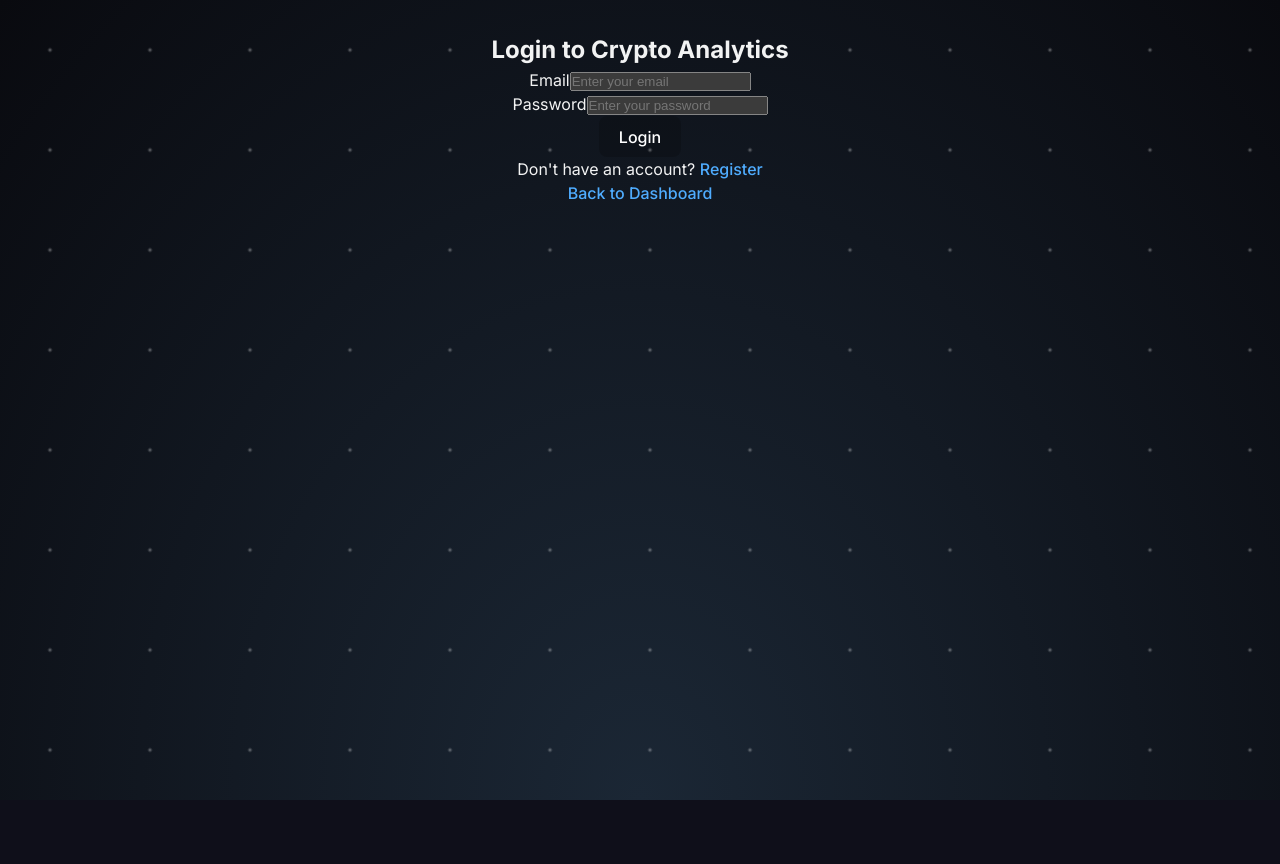
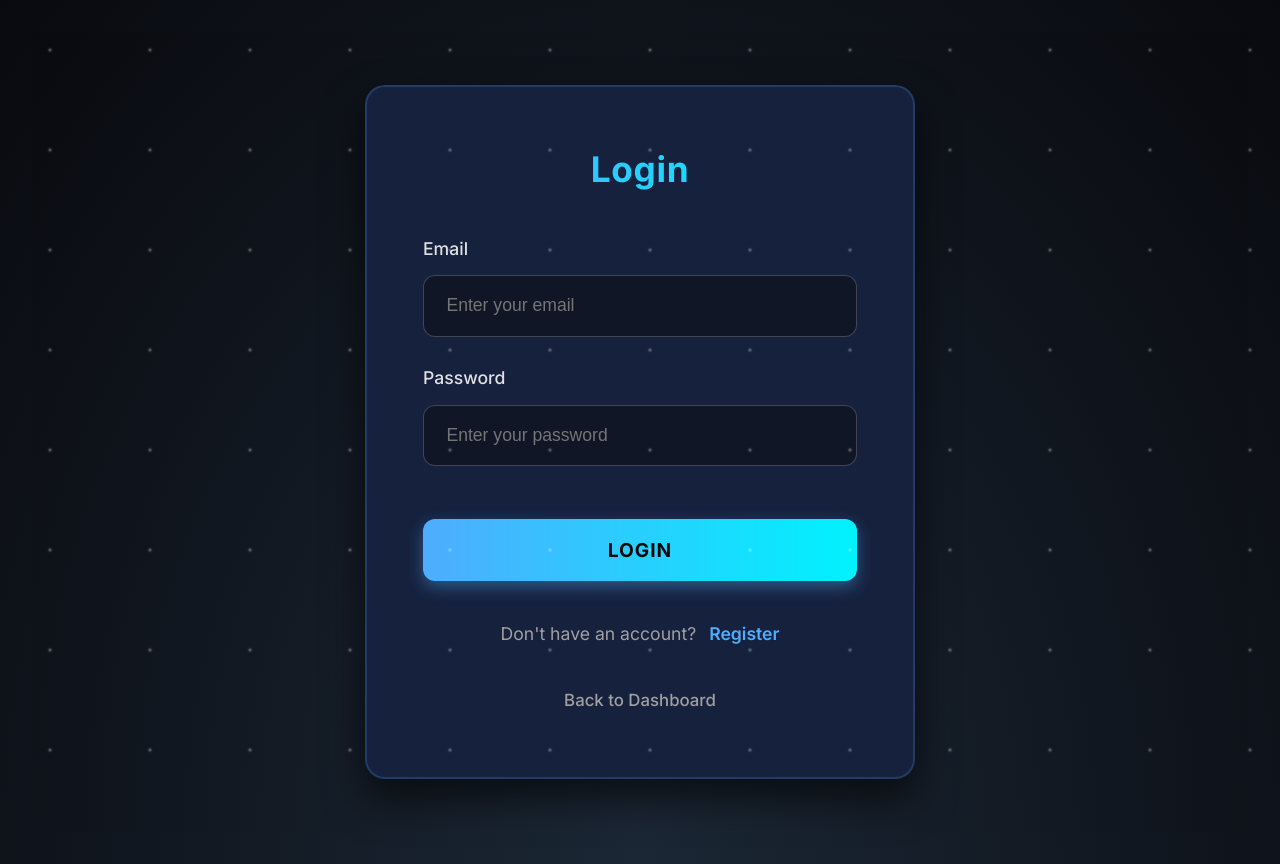
Before and after one commit to tomas-oliveira03/ASM-Frontend, a React (Vite) app in the folder frontend/: page /login in a window 1280 px wide. Before the commit the page ends 800 px from the top, so only its background shows below. Built offline with nearby package versions, Linux system fonts and the light colour scheme.

Commit message:
login back

```diff
--- a/frontend/index.html
+++ b/frontend/index.html
@@ -7,7 +7,7 @@
     <link rel="preconnect" href="https://fonts.googleapis.com">
     <link rel="preconnect" href="https://fonts.gstatic.com" crossorigin>
     <link href="https://fonts.googleapis.com/css2?family=Inter:wght@300;400;500;600;700&display=swap" rel="stylesheet">
-    <title>Crypto Analytics Dashboard</title>
+    <title>Crypto Analytics</title>
   </head>
   <body>
     <div id="root"></div>
--- a/frontend/src/App.css
+++ b/frontend/src/App.css
@@ -873,3 +873,145 @@
     font-size: 0.9rem;
   }
 }
+
+/* Auth Pages Styling (Login & Register) */
+.auth-page {
+  display: flex;
+  justify-content: center;
+  align-items: center;
+  min-height: 100vh;
+  width: 100%;
+  background: radial-gradient(ellipse at bottom, #1B2735 0%, #090A0F 100%);
+  padding: 20px;
+}
+
+.auth-card {
+  width: 100%;
+  max-width: 550px; /* Increased from 450px */
+  background: #16213e; /* Solid color instead of gradient to avoid border issues */
+  border-radius: 20px; /* Increased from 16px */
+  padding: 3.5rem; /* Increased from 2.5rem */
+  box-shadow: 0 20px 40px rgba(0, 0, 0, 0.6); /* Enhanced shadow */
+  border: 2px solid rgba(79, 172, 254, 0.2); /* Cleaner border with theme color */
+  text-align: center;
+}
+
+.auth-card h2 {
+  margin-bottom: 2.5rem; /* Increased from 1.5rem */
+  font-size: 2.2rem; /* Increased from 1.8rem */
+  font-weight: 700;
+  background: linear-gradient(90deg, #4facfe 0%, #00f2fe 100%);
+  background-clip: text;
+  -webkit-background-clip: text;
+  -webkit-text-fill-color: transparent;
+  letter-spacing: 0.02em;
+}
+
+.auth-form {
+  display: flex;
+  flex-direction: column;
+  gap: 1.8rem; /* Increased from 1.2rem */
+  margin-bottom: 2.5rem; /* Increased from 1.5rem */
+}
+
+.form-group {
+  text-align: left;
+}
+
+.form-group label {
+  display: block;
+  margin-bottom: 0.8rem; /* Increased from 0.5rem */
+  font-size: 1.1rem; /* Increased from 1rem */
+  color: #e0e0e0;
+  font-weight: 500;
+}
+
+.form-group input {
+  width: 100%;
+  padding: 1.2rem 1.4rem; /* Increased from 0.8rem 1rem */
+  border-radius: 12px; /* Increased from 8px */
+  border: 1px solid rgba(255, 255, 255, 0.2);
+  background-color: rgba(15, 15, 26, 0.6); /* Lighter background */
+  color: #fff;
+  font-size: 1.1rem; /* Increased from 1rem */
+  transition: all 0.2s ease;
+}
+
+.form-group input:focus {
+  outline: none;
+  border-color: #4facfe;
+  box-shadow: 0 0 0 3px rgba(79, 172, 254, 0.3); /* Increased from 2px */
+}
+
+.auth-submit {
+  background: linear-gradient(90deg, #4facfe 0%, #00f2fe 100%);
+  color: #0a0a0a;
+  padding: 1.2rem; /* Increased from 0.8rem */
+  border: none;
+  border-radius: 12px; /* Increased from 8px */
+  font-weight: 700; /* Increased from 600 */
+  font-size: 1.2rem; /* Increased from 1rem */
+  cursor: pointer;
+  margin-top: 1.5rem; /* Increased from 0.5rem */
+  transition: all 0.3s ease;
+  box-shadow: 0 6px 16px rgba(79, 172, 254, 0.4); /* Enhanced shadow */
+  text-transform: uppercase;
+  letter-spacing: 0.05em;
+}
+
+.auth-submit:hover {
+  transform: translateY(-5px); /* More pronounced hover effect */
+  box-shadow: 0 10px 20px rgba(79, 172, 254, 0.5);
+}
+
+.auth-submit:disabled {
+  background: linear-gradient(90deg, #3a8bc8 0%, #00c2cb 100%);
+  cursor: not-allowed;
+  transform: none;
+}
+
+.auth-switch {
+  margin-top: 2rem; /* Increased from 1.5rem */
+  color: #a0a0a0;
+  font-size: 1.1rem; /* Added font size */
+}
+
+.auth-switch a {
+  color: #4facfe;
+  font-weight: 600; /* Increased from 500 */
+  margin-left: 0.5rem;
+  transition: color 0.2s ease;
+}
+
+.auth-switch a:hover {
+  color: #00f2fe;
+  text-decoration: underline;
+}
+
+.back-link {
+  display: inline-block;
+  margin-top: 2rem; /* Increased from 1.5rem */
+  color: #a0a0a0;
+  font-size: 1.05rem; /* Increased from 0.9rem */
+  transition: color 0.2s ease;
+  padding: 0.5rem 1rem;
+  border-radius: 8px;
+}
+
+.back-link:hover {
+  color: #4facfe;
+  background-color: rgba(79, 172, 254, 0.1);
+}
+
+/* Add responsive adjustments for the auth pages */
+@media (max-width: 600px) {
+  .auth-card {
+    padding: 2.5rem 1.5rem;
+    max-width: 95%;
+  }
+
+  .auth-card h2 {
+    font-size: 1.8rem;
+    margin-bottom: 2rem;
+  }
+}
--- a/frontend/src/components/TimeRangeSelector.tsx
+++ b/frontend/src/components/TimeRangeSelector.tsx
@@ -14,7 +14,7 @@ const TimeRangeSelector: React.FC<TimeRangeSelectorProps> = ({ selectedTimeRange
   ];
 
   return (
-    <div className="time-range-buttons">
+    <>
       {timeRanges.map((range) => (
         <motion.button
           key={range.value}
@@ -34,7 +34,7 @@ const TimeRangeSelector: React.FC<TimeRangeSelectorProps> = ({ selectedTimeRange
           {range.label}
         </motion.button>
       ))}
-    </div>
+    </>
   );
 };
 
--- a/frontend/src/pages/LoginPage.tsx
+++ b/frontend/src/pages/LoginPage.tsx
@@ -43,7 +43,7 @@ const LoginPage = () => {
         animate={{ opacity: 1, y: 0 }}
         transition={{ duration: 0.5 }}
       >
-        <h2>Login to Crypto Analytics</h2>
+        <h2>Login</h2>
 
         <form onSubmit={handleSubmit} className="auth-form">
           <div className="form-group">
```
